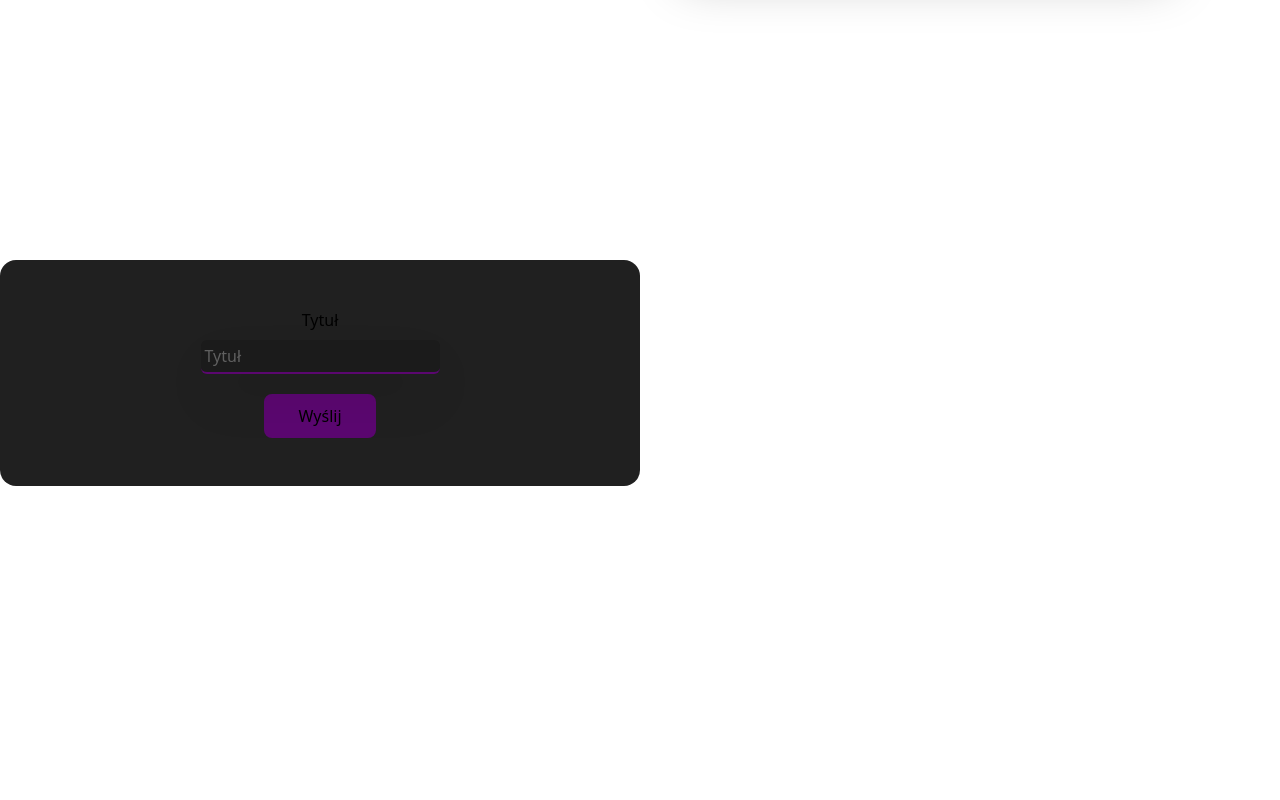
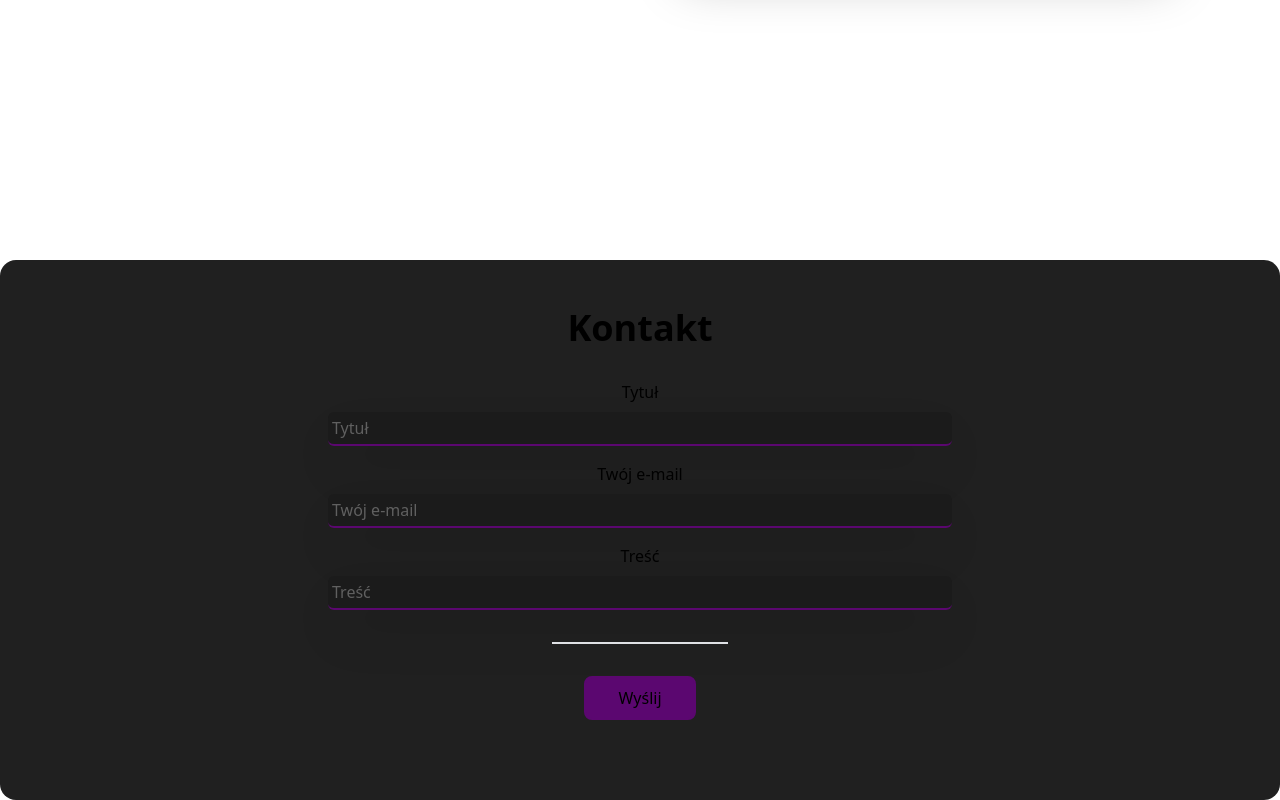
Before and after one commit to Mnigos/biuro-makowska-old, a Nuxt app: page / in a window 1280 px wide. Shown: the part 540-1340 px from the top of the page. Before the commit the page ends 1026 px from the top, so only its background shows below. Built offline with nearby package versions, Linux system fonts and the light colour scheme.

Commit message:
feat(contact-form): add another form inputs

```diff
--- a/components/ContactForm.vue
+++ b/components/ContactForm.vue
@@ -1,7 +1,19 @@
 <template>
-  <div class="bg-primary flex flex-col gap-5 items-center p-4 rounded-2xl py-12">
-    <common-input label="Tytuł" />
+  <div class="bg-primary flex flex-col gap-8 w-full items-center p-4 rounded-2xl py-12">
+    <header>
+      <h1 class="text-4xl font-semibold">Kontakt</h1>
+    </header>
 
-    <common-button label="Wyślij" />
+    <div class="flex flex-col gap-4 w-1/2">
+      <common-input label="Tytuł" />
+
+      <common-input label="Twój e-mail" />
+
+      <common-input label="Treść" />
+    </div>
+
+    <div class="border-t-2 p-8">
+      <common-button label="Wyślij" />
+    </div>
   </div>
 </template>
--- a/components/common/input.vue
+++ b/components/common/input.vue
@@ -23,7 +23,7 @@ const id = generateId(label)
 
     <input
       :id="id"
-      class="border-b-2 border-accent bg-primary-dark outline-none p-1 rounded-md shadow-2xl"
+      class="border-b-2 border-accent bg-primary-dark outline-none p-1 rounded-md shadow-2xl w-full"
     />
   </label>
 </template>
--- a/pages/index.vue
+++ b/pages/index.vue
@@ -27,7 +27,7 @@
     </article>
 
     <article>
-      <contact-form class="w-1/2" />
+      <contact-form class="w-1/3" />
     </article>
   </div>
 </template>
```
